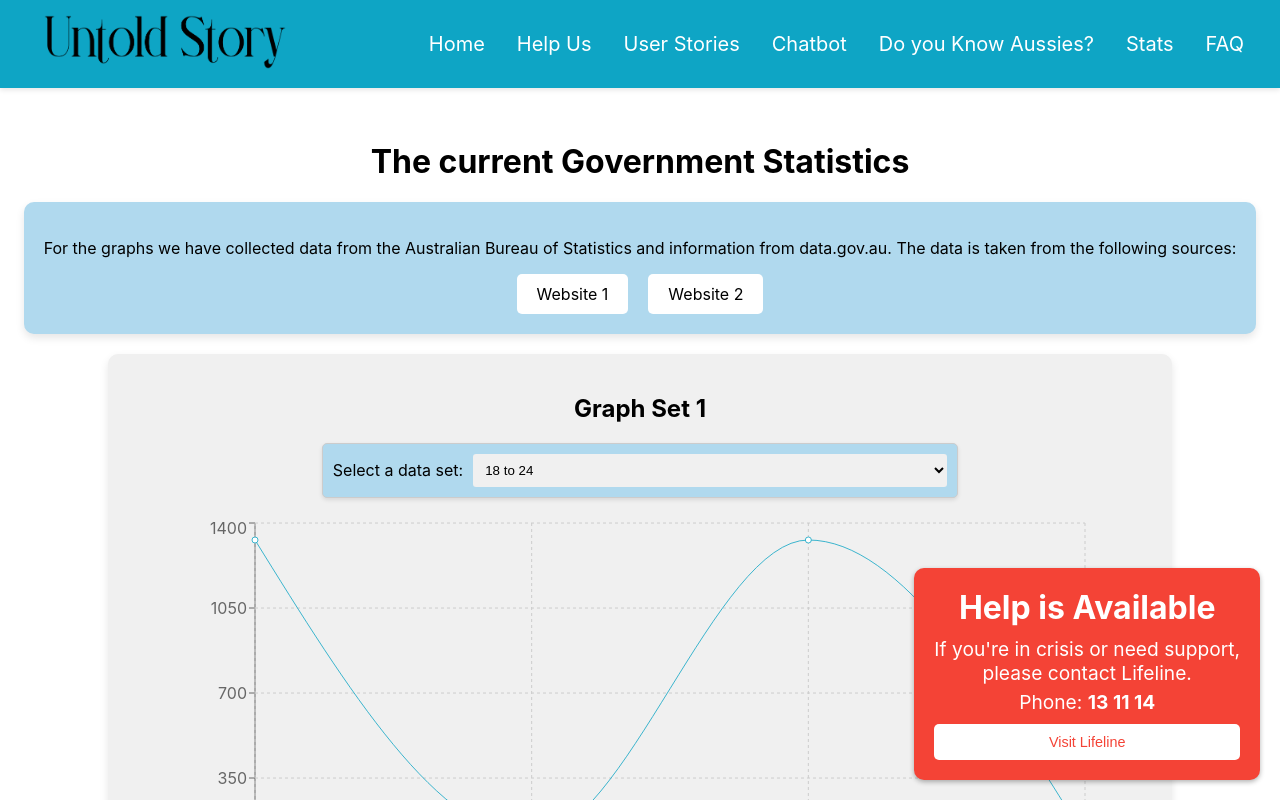
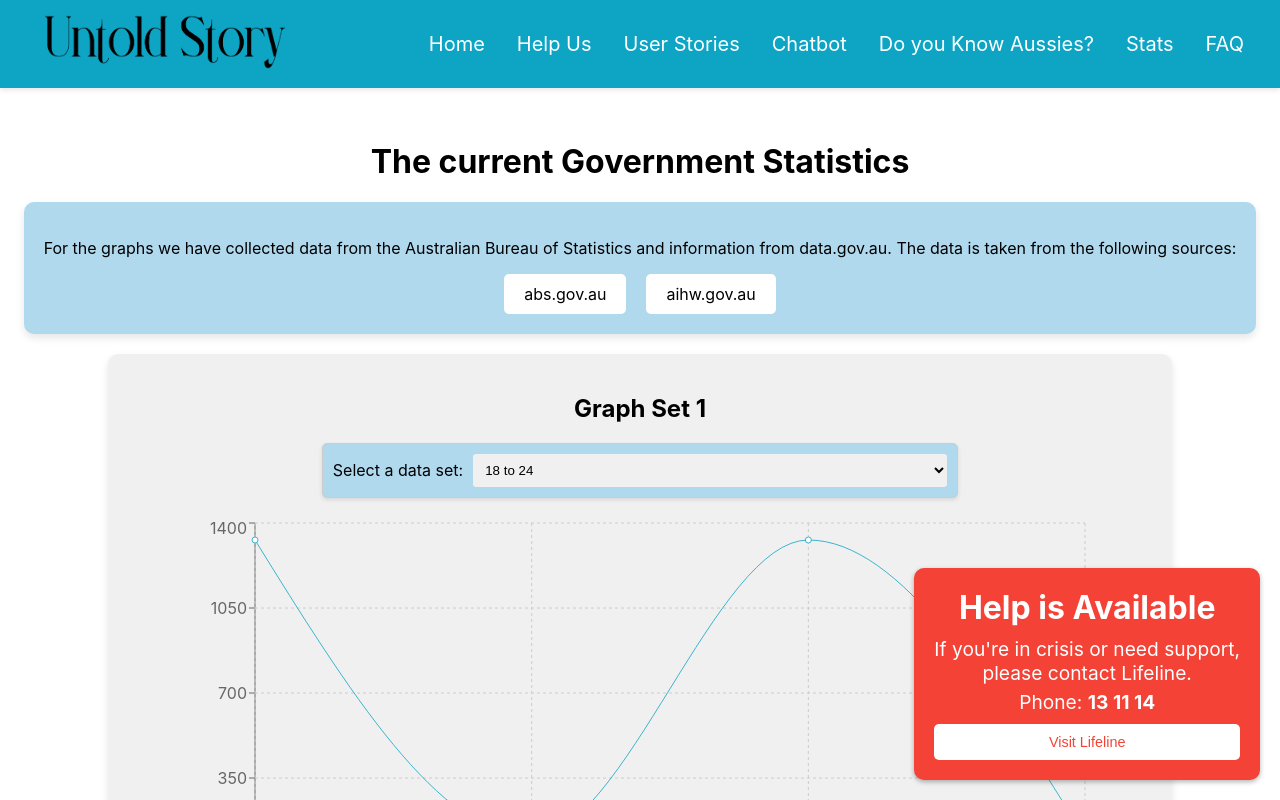
Before and after one commit to breezy-codes/Eclectic-Sheep-Society, a React (Create React App) app in the folder ecc_site/: page /Stats in a window 1280 px wide. Shown: the top 800 px of the page. Built offline with nearby package versions, Linux system fonts and the light colour scheme.

Commit message:
update to urls

```diff
--- a/ecc_site/package.json
+++ b/ecc_site/package.json
@@ -1,6 +1,6 @@
 {
   "name": "ecc_site",
-  "homepage": "http://breezy-codes.github.io/Eclectic-Shgheep-Society",
+  "homepage": "http://breezy-codes.github.io/Eclectic-Sheep-Society",
   "version": "0.1.0",
   "private": true,
   "dependencies": {
--- a/ecc_site/src/components/NavBar/NavBar.js
+++ b/ecc_site/src/components/NavBar/NavBar.js
@@ -1,5 +1,5 @@
 import React from 'react';
-import { Navbar, Nav, NavDropdown } from 'react-bootstrap';
+import { Navbar, Nav} from 'react-bootstrap';
 import OurLogo from './OurLogo.png'; // Import your logo image
 import './NavBar.css'; // Import your custom CSS file
 
--- a/ecc_site/src/components/quiz/Quiz.js
+++ b/ecc_site/src/components/quiz/Quiz.js
@@ -20,7 +20,7 @@ const Quiz = () => {
     <div className="content">
       <h1>Test your Alcohol Knowledge in Australia</h1>
       <p>This information is based on information provided on&nbsp;
-        <a href="https://www.abs.gov.au/statistics/health/health-conditions-and-risks/alcohol-consumption/2020-21#alcohol-consumption" target="_blank">abs.gov.au</a>
+        <a href="https://www.abs.gov.au/statistics/health/health-conditions-and-risks/alcohol-consumption/2020-21#alcohol-consumption">abs.gov.au</a>
         </p>
       <div className="quiz-container">
         {quizData.map((quizItem, questionIndex) => (
@@ -97,9 +97,6 @@ const Quiz = () => {
             )}
           </div>
         ))}
-        <div>
-          Add a button to see if user wants to share their story/answer a quiz
-        </div>
         <div className="info-box">
           <h1>Do you think this represents Australia?</h1>
           <p>The current National Drug Strategy Survey 2022 will only target 21,500 people,
--- a/ecc_site/src/components/stats/Stats.js
+++ b/ecc_site/src/components/stats/Stats.js
@@ -71,8 +71,8 @@ const StatsComponent = () => {
             and information from data.gov.au. The data is taken from the following sources:
           </p>
           <div class="button-container">
-            <a href="#" class="data-button">Website 1</a>
-            <a href="#" class="data-button">Website 2</a>
+            <a href="https://www.abs.gov.au/statistics/health/health-conditions-and-risks/apparent-consumption-alcohol-australia" class="data-button">abs.gov.au</a>
+            <a href="https://www.aihw.gov.au/reports-data/behaviours-risk-factors/alcohol/overview" class="data-button">aihw.gov.au</a>
           </div>
         </div>
 
```
